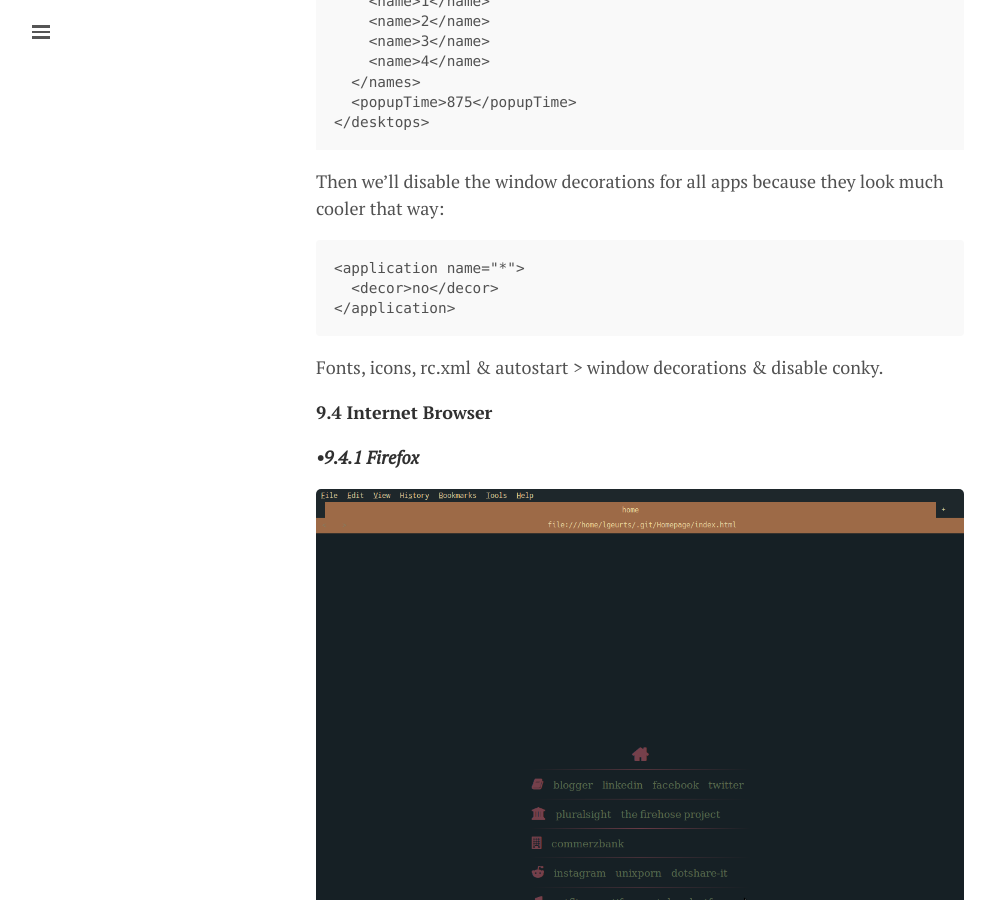
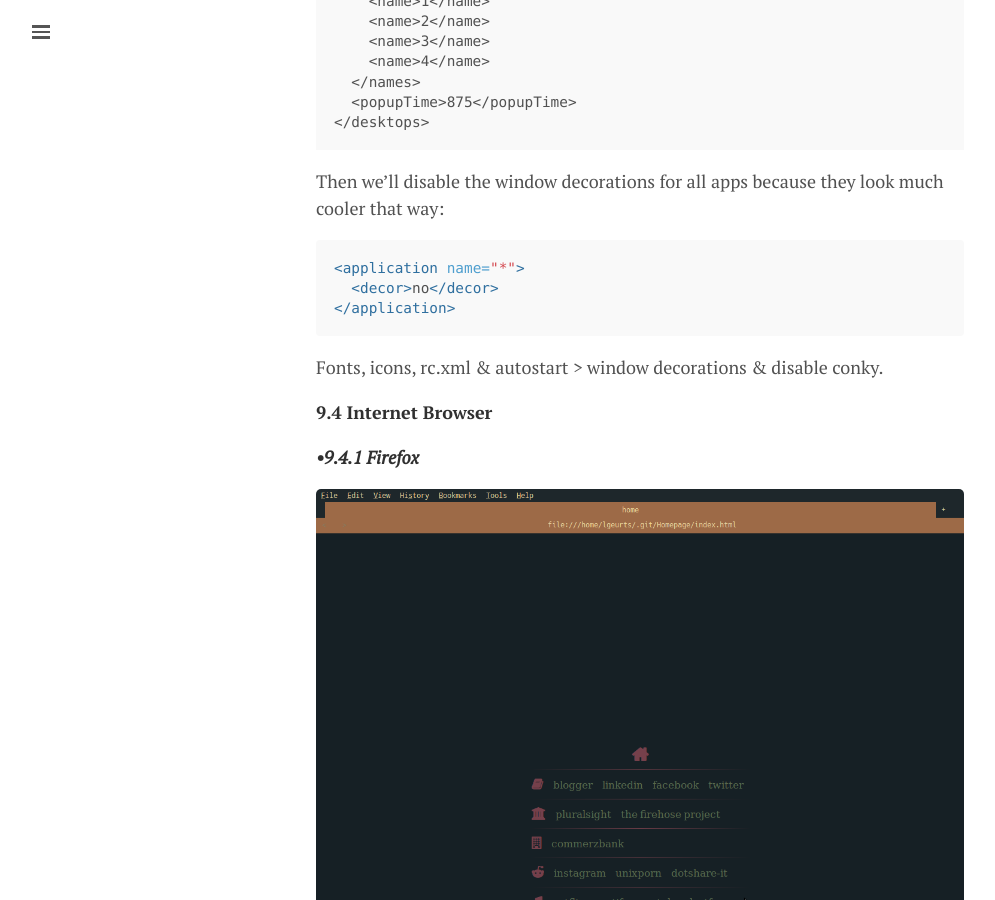
Before and after one commit to lgeurts/lgeurts.github.io, a Jekyll site: the page built from _posts/2017-07-11-bunsenlabs-linux-setup-notes-for dell-inspiron-6000.md, in a window 1280 px wide and 900 px high, scrolled down 18479 px. Shown: the whole window, without its empty margins (0-995 px from the left). Built offline with Jekyll 4.4.1, drawn with Linux system fonts in a browser that asks for light colours; nearby versions of some CDN libraries; comment, search, counter and statistics services are not loaded.

Commit message:
Changing Openbox 9.3.1 rx.xml

`````diff
--- a/_posts/2017-07-11-bunsenlabs-linux-setup-notes-for dell-inspiron-6000.md
+++ b/_posts/2017-07-11-bunsenlabs-linux-setup-notes-for dell-inspiron-6000.md
@@ -526,7 +526,8 @@
 ***• 9.3.1 Openbox***
 
 Ok, time to teach Openbox a few new tricks as well. Let’s start with setting the number of desktops to four in ~/.config/openbox/rc.xml:
-````
+
+````xml
 <desktops>
   <number>4</number>
   <firstdesk>1</firstdesk>
@@ -539,14 +540,13 @@
   <popupTime>875</popupTime>
 </desktops>
 ```
+Then we’ll disable the window decorations for all apps because they look much cooler that way:
 
-Then we’ll disable the window decorations for all apps because they look much cooler that way:
-```
+```xml
 <application name="*">
   <decor>no</decor>
 </application>
 ```
-
 Fonts, icons, rc.xml & autostart > window decorations & disable conky.
 
 **9.4 Internet Browser**
`````
